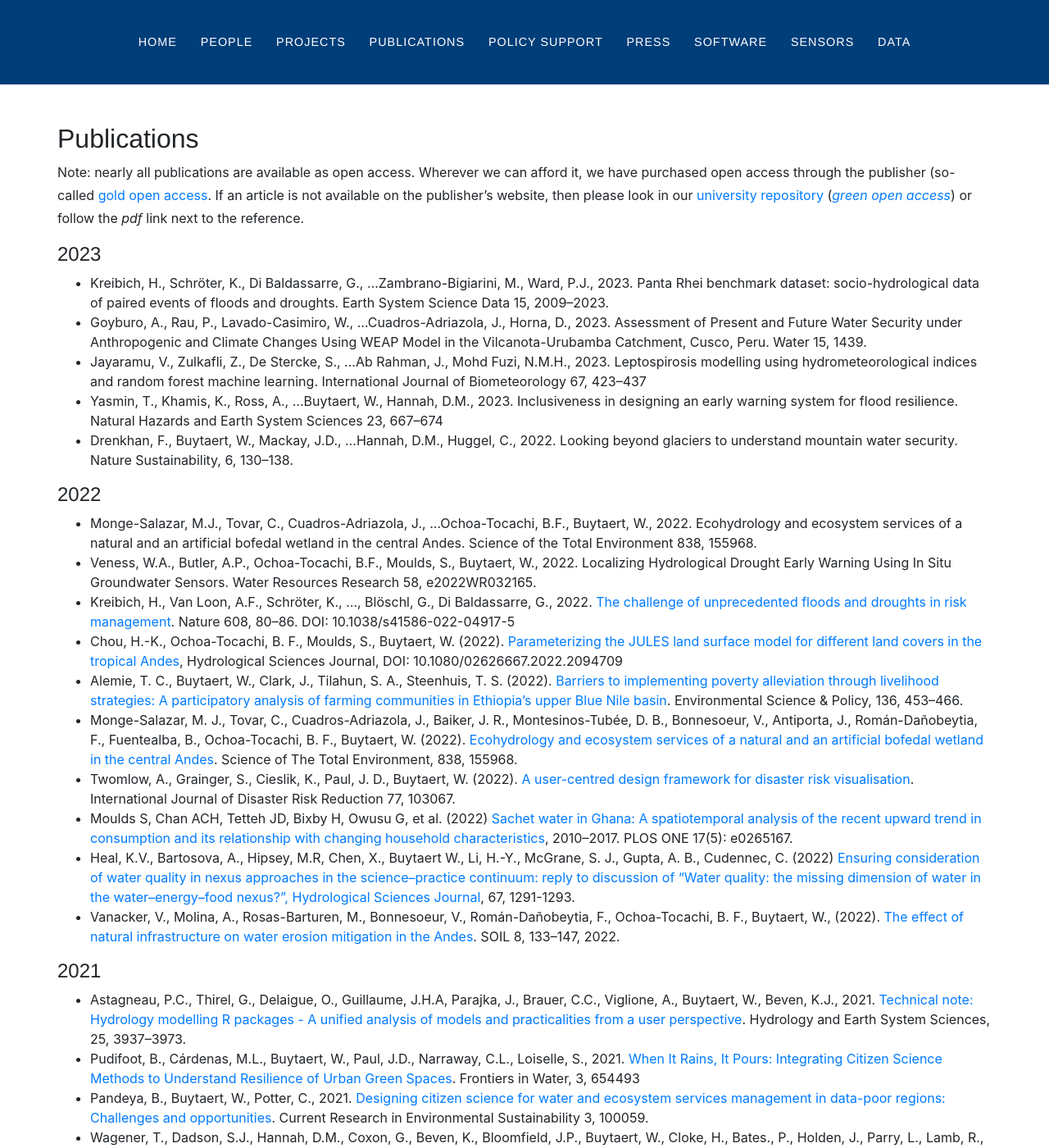
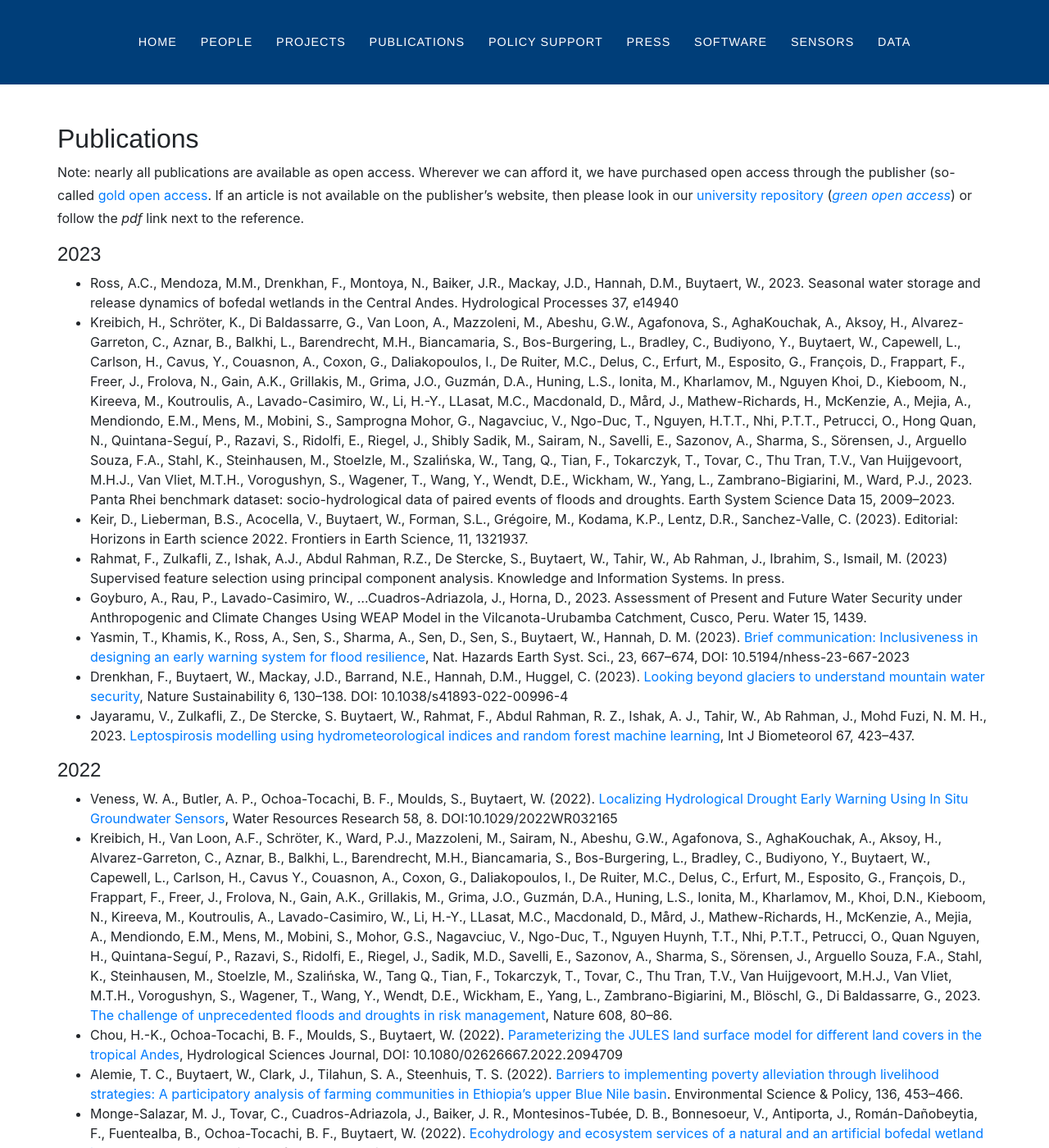
Before and after one commit to ICHydro/ichydro.github.io, a Jekyll site: the page built from publications.md, in a window 1280 px wide and 1400 px high. Shown: the whole window at 82% size. Built offline with Jekyll 4.4.1, drawn with Linux system fonts in a browser that asks for light colours; some web fonts are replaced; our own code applies the rules of GitHub Pages for plain Markdown files; some of the changed text lies outside the part shown.

Commit message:
updating publications and removing twitter

```diff
--- a/_layouts/home.html
+++ b/_layouts/home.html
@@ -11,9 +11,7 @@ layout: default
       </a>
     </section>
     <aside class="col-sm-3" role = "complementary">
-      <a class="twitter-timeline" href="https://twitter.com/WouterBuytaert?ref_src=twsrc%5Etfw" data-tweet-limit="3">Tweets by Wouter Buytaert</a>
-      <script async src="https://platform.twitter.com/widgets.js" charset="utf-8"></script>
-</a>
+      <img src="assets/img/2023_bolivia.jpg" alt="Deplete project visit Bolivia", class="img-fluid">
     </aside>
   </div>
 </div>
--- a/publications.md
+++ b/publications.md
@@ -10,18 +10,20 @@ Note: nearly all publications are available as open access. Wherever we can affo
 
 #### 2023
 
-- Kreibich, H., Schröter, K., Di Baldassarre, G., ...Zambrano-Bigiarini, M., Ward, P.J., 2023. Panta Rhei benchmark dataset: socio-hydrological data of paired events of floods and droughts. Earth System Science Data 15, 2009–2023.
+- Ross, A.C., Mendoza, M.M., Drenkhan, F., Montoya, N., Baiker, J.R., Mackay, J.D., Hannah, D.M., Buytaert, W., 2023. Seasonal water storage and release dynamics of bofedal wetlands in the Central Andes. Hydrological Processes 37, e14940
+- Kreibich, H., Schröter, K., Di Baldassarre, G., Van Loon, A., Mazzoleni, M., Abeshu, G.W., Agafonova, S., AghaKouchak, A., Aksoy, H., Alvarez-Garreton, C., Aznar, B., Balkhi, L., Barendrecht, M.H., Biancamaria, S., Bos-Burgering, L., Bradley, C., Budiyono, Y., Buytaert, W., Capewell, L., Carlson, H., Cavus, Y., Couasnon, A., Coxon, G., Daliakopoulos, I., De Ruiter, M.C., Delus, C., Erfurt, M., Esposito, G., François, D., Frappart, F., Freer, J., Frolova, N., Gain, A.K., Grillakis, M., Grima, J.O., Guzmán, D.A., Huning, L.S., Ionita, M., Kharlamov, M., Nguyen Khoi, D., Kieboom, N., Kireeva, M., Koutroulis, A., Lavado-Casimiro, W., Li, H.-Y., LLasat, M.C., Macdonald, D., Mård, J., Mathew-Richards, H., McKenzie, A., Mejia, A., Mendiondo, E.M., Mens, M., Mobini, S., Samprogna Mohor, G., Nagavciuc, V., Ngo-Duc, T., Nguyen, H.T.T., Nhi, P.T.T., Petrucci, O., Hong Quan, N., Quintana-Seguí, P., Razavi, S., Ridolfi, E., Riegel, J., Shibly Sadik, M., Sairam, N., Savelli, E., Sazonov, A., Sharma, S., Sörensen, J., Arguello Souza, F.A., Stahl, K., Steinhausen, M., Stoelzle, M., Szalińska, W., Tang, Q., Tian, F., Tokarczyk, T., Tovar, C., Thu Tran, T.V., Van Huijgevoort, M.H.J., Van Vliet, M.T.H., Vorogushyn, S., Wagener, T., Wang, Y., Wendt, D.E., Wickham, W., Yang, L., Zambrano-Bigiarini, M., Ward, P.J., 2023. Panta Rhei benchmark dataset: socio-hydrological data of paired events of floods and droughts. Earth System Science Data 15, 2009–2023.
+- Keir, D., Lieberman, B.S., Acocella, V., Buytaert, W., Forman, S.L., Grégoire, M., Kodama, K.P., Lentz, D.R., Sanchez-Valle, C. (2023). Editorial: Horizons in Earth science 2022. Frontiers in Earth Science, 11, 1321937.
+- Rahmat, F., Zulkafli, Z., Ishak, A.J., Abdul Rahman, R.Z., De Stercke, S., Buytaert, W., Tahir, W., Ab Rahman, J., Ibrahim, S., Ismail, M. (2023) Supervised feature selection using principal component analysis. Knowledge and Information Systems. In press.
 - Goyburo, A., Rau, P., Lavado-Casimiro, W., ...Cuadros-Adriazola, J., Horna, D., 2023. Assessment of Present and Future Water Security under Anthropogenic and Climate Changes Using WEAP Model in the Vilcanota-Urubamba Catchment, Cusco, Peru. Water 15, 1439.
-- Jayaramu, V., Zulkafli, Z., De Stercke, S., ...Ab Rahman, J., Mohd Fuzi, N.M.H., 2023. Leptospirosis modelling using hydrometeorological indices and random forest machine learning. International Journal of Biometeorology 67, 423–437
-- Yasmin, T., Khamis, K., Ross, A., ...Buytaert, W., Hannah, D.M., 2023. Inclusiveness in designing an early warning system for flood resilience. Natural Hazards and Earth System Sciences 23, 667–674
-- Drenkhan, F., Buytaert, W., Mackay, J.D., ...Hannah, D.M., Huggel, C., 2022. Looking beyond glaciers to understand mountain water security. Nature Sustainability, 6, 130–138.
+- Yasmin, T., Khamis, K., Ross, A., Sen, S., Sharma, A., Sen, D., Sen, S., Buytaert, W., Hannah, D. M. (2023). [Brief communication: Inclusiveness in designing an early warning system for flood resilience](https://doi.org/10.5194/nhess-23-667-2023), Nat. Hazards Earth Syst. Sci., 23, 667–674, DOI: 10.5194/nhess-23-667-2023
+- Drenkhan, F., Buytaert, W., Mackay, J.D., Barrand, N.E., Hannah, D.M., Huggel, C. (2023). [Looking beyond glaciers to understand mountain water security](https://doi.org/10.1038/s41893-022-00996-4), Nature Sustainability 6, 130–138. DOI: 10.1038/s41893-022-00996-4
+- Jayaramu, V., Zulkafli, Z., De Stercke, S. Buytaert, W., Rahmat, F., Abdul Rahman, R. Z., Ishak, A. J., Tahir, W., Ab Rahman, J., Mohd Fuzi, N. M. H., 2023. [Leptospirosis modelling using hydrometeorological indices and random forest machine learning](https://doi.org/10.1007/s00484-022-02422-y), Int J Biometeorol 67, 423–437.
 
 #### 2022
 
-- Monge-Salazar, M.J., Tovar, C., Cuadros-Adriazola, J., ...Ochoa-Tocachi, B.F., Buytaert, W., 2022. Ecohydrology and ecosystem services of a natural and an artificial bofedal wetland in the central Andes. Science of the Total Environment 838, 155968.
-- Veness, W.A., Butler, A.P., Ochoa-Tocachi, B.F., Moulds, S., Buytaert, W., 2022. Localizing Hydrological Drought Early Warning Using In Situ Groundwater Sensors. Water Resources Research 58, e2022WR032165.
-- Kreibich, H., Van Loon, A.F., Schröter, K., ..., Blöschl, G., Di Baldassarre, G., 2022. [The challenge of unprecedented floods and droughts in risk management](https://doi.org/10.1038/s41586-022-04917-5). Nature 608, 80–86. DOI: 10.1038/s41586-022-04917-5
-- Chou, H.-K., Ochoa-Tocachi, B. F., Moulds, S., Buytaert, W. (2022). [Parameterizing the JULES land surface model for different land covers in the tropical Andes](https://www.tandfonline.com/doi/full/10.1080/02626667.2022.2094709), Hydrological Sciences Journal, DOI: 10.1080/02626667.2022.2094709
+- Veness, W. A., Butler, A. P., Ochoa-Tocachi, B. F., Moulds, S., Buytaert, W. (2022). [Localizing Hydrological Drought Early Warning Using In Situ Groundwater Sensors](https://doi.org/10.1029/2022WR032165), Water Resources Research 58, 8. DOI:10.1029/2022WR032165
+- Kreibich, H., Van Loon, A.F., Schröter, K., Ward, P.J., Mazzoleni, M., Sairam, N., Abeshu, G.W., Agafonova, S., AghaKouchak, A., Aksoy, H., Alvarez-Garreton, C., Aznar, B., Balkhi, L., Barendrecht, M.H., Biancamaria, S., Bos-Burgering, L., Bradley, C., Budiyono, Y., Buytaert, W., Capewell, L., Carlson, H., Cavus Y., Couasnon, A., Coxon, G., Daliakopoulos, I., De Ruiter, M.C., Delus, C., Erfurt, M., Esposito, G., François, D., Frappart, F., Freer, J., Frolova, N., Gain, A.K., Grillakis, M., Grima, J.O., Guzmán, D.A., Huning, L.S., Ionita, M., Kharlamov, M., Khoi, D.N., Kieboom, N., Kireeva, M., Koutroulis, A., Lavado-Casimiro, W., Li, H.-Y., LLasat, M.C., Macdonald, D., Mård, J., Mathew-Richards, H., McKenzie, A., Mejia, A., Mendiondo, E.M., Mens, M., Mobini, S., Mohor, G.S., Nagavciuc, V., Ngo-Duc, T., Nguyen Huynh, T.T., Nhi, P.T.T., Petrucci, O., Quan Nguyen, H., Quintana-Seguí, P., Razavi, S., Ridolfi, E., Riegel, J., Sadik, M.D., Savelli, E., Sazonov, A., Sharma, S., Sörensen, J., Arguello Souza, F.A., Stahl, K., Steinhausen, M., Stoelzle, M., Szalińska, W., Tang Q., Tian, F., Tokarczyk, T., Tovar, C., Thu Tran, T.V., Van Huijgevoort, M.H.J., Van Vliet, M.T.H., Vorogushyn, S., Wagener, T., Wang, Y., Wendt, D.E., Wickham, E., Yang, L., Zambrano-Bigiarini, M., Blöschl, G., Di Baldassarre, G., 2023. [The challenge of unprecedented floods and droughts in risk management](https://doi.org/10.1038/s41586-022-04917-5), Nature 608, 80–86.
+-  Chou, H.-K., Ochoa-Tocachi, B. F., Moulds, S., Buytaert, W. (2022). [Parameterizing the JULES land surface model for different land covers in the tropical Andes](https://www.tandfonline.com/doi/full/10.1080/02626667.2022.2094709), Hydrological Sciences Journal, DOI: 10.1080/02626667.2022.2094709
 - Alemie, T. C., Buytaert, W., Clark, J., Tilahun, S. A., Steenhuis, T. S. (2022). [Barriers to implementing poverty alleviation through livelihood strategies: A participatory analysis of farming communities in Ethiopia’s upper Blue Nile basin](https://doi.org/10.1016/J.ENVSCI.2022.07.002). Environmental Science & Policy, 136, 453–466.
 - Monge-Salazar, M. J., Tovar, C., Cuadros-Adriazola, J., Baiker, J. R., Montesinos-Tubée, D. B., Bonnesoeur, V., Antiporta, J., Román-Dañobeytia, F., Fuentealba, B., Ochoa-Tocachi, B. F., Buytaert, W. (2022). [Ecohydrology and ecosystem services of a natural and an artificial bofedal wetland in the central Andes](https://doi.org/https://doi.org/10.1016/j.scitotenv.2022.155968). Science of The Total Environment, 838, 155968.
 - Twomlow, A., Grainger, S., Cieslik, K., Paul, J. D., Buytaert, W. (2022). [A user-centred design framework for disaster risk visualisation](https://doi.org/https://doi.org/10.1016/j.ijdrr.2022.103067). International Journal of Disaster Risk Reduction 77, 103067.
@@ -41,6 +43,7 @@ Note: nearly all publications are available as open access. Wherever we can affo
 - Patiño, S., Hernández, Y., Plata, C., Domínguez, I., Daza, M., Oviedo-Ocaña, R., Buytaert, W., Ochoa-Tocachi, B. F. (2021). <a href="https://doi.org/10.1016/j.catena.2021.105227">Influence of land use on hydro-physical soil properties of Andean páramos and its effect on streamflow buffering.</a> CATENA, 202, 105227.
 - Heal, K. V., Bartosova, A., Hipsey, M. R., Chen, X., Buytaert, W., Li, H.-Y., McGrane, S. J., Gupta, A. B., Cudennec, C. (2021). <a href="https://doi.org/10.1080/02626667.2020.1859114"> Water quality: the missing dimension of water in the water–energy–food nexus. Hydrological Sciences Journal, 02626667.2020.1859114.
 - Pandeya, B., Uprety, M., Paul, J.D., Sharma, R. R., Dugar, S., Buytaert, W. (2021). [Mitigating flood risk using low-cost sensors and citizen science: A proof-of-concept study from western Nepal.](https://onlinelibrary.wiley.com/doi/full/10.1111/jfr3.12675) Journal of Flood Risk Management, 14, e12675.
+- Vigerstol, K., Abell, R., Brauman, K., Buytaert, W., Vogl, A. (2021). [Addressing water security through nature-based solutions](https://doi.org/https://doi.org/10.1016/B978-0-12-819871-1.00004-X). In: J. Cassin, J. H. Matthews, E. L. Gunn (Eds.), Nature-based Solutions and Water Security (pp. 37–62). Elsevier. https://doi.org/https://doi.org/10.1016/B978-0-12-819871-1.00004-X
 
 #### 2020
 
```
Also changed, not shown: projects.md (+3 -1 lines), Gemfile.lock, assets/img/2023_bolivia.jpg (added), assets/img/clients/creative-market.jpg (deleted), assets/img/clients/designmodo.jpg (deleted), assets/img/clients/envato.jpg (deleted), assets/img/clients/themeforest.jpg (deleted), assets/img/portfolio/04-thumbnail.jpg (deleted), assets/img/portfolio/05-thumbnail.jpg (deleted), assets/img/portfolio/06-thumbnail.jpg (deleted), assets/img/team/2.jpg (deleted), assets/img/team/500x500.jpg (deleted), 6 other files.
